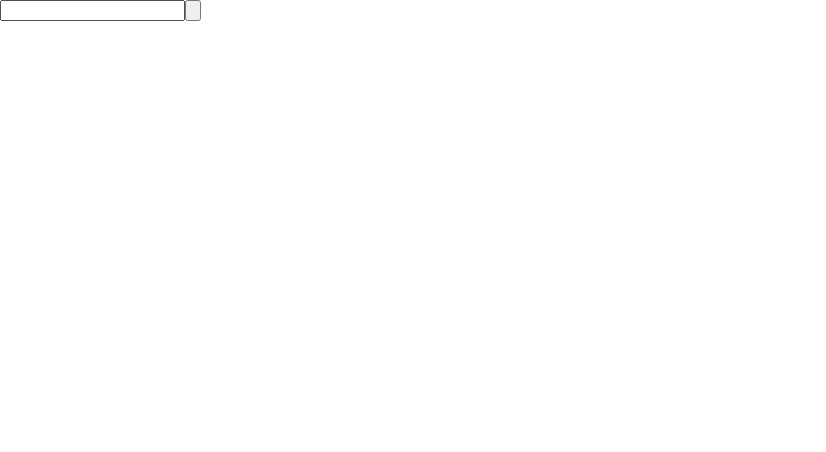
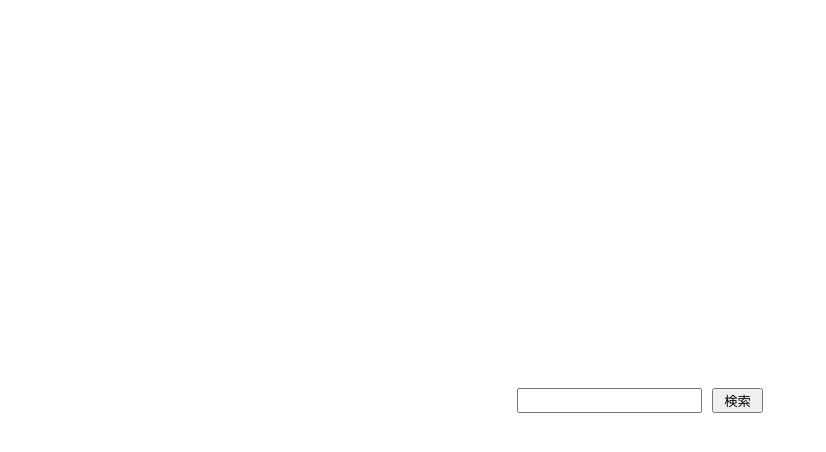
Before and after one commit to kyuki3rain/wordbook-next, a Next.js app: page / in a window 1280 px wide. Shown: the top 452 px of the page, without its empty margins (0-826 px from the left). Built offline with nearby package versions, Linux system fonts and the light colour scheme.

Commit message:
adjust layout

```diff
--- a/next.config.js
+++ b/next.config.js
@@ -1,4 +1,14 @@
-/** @type {import('next').NextConfig} */
-module.exports = {
-  reactStrictMode: true,
-}
+// /next.config.js
+/** @type {import('next/dist/next-server/server/config-shared').NextConfig} */
+
+const withPWA = require("next-pwa");
+const runtimeCaching = require("next-pwa/cache");
+
+const config = {
+  pwa: {
+    dest: "public",
+    runtimeCaching,
+  },
+};
+
+module.exports = withPWA(config);
--- /dev/null
+++ b/pages/_offline.tsx
@@ -0,0 +1,4 @@
+// /pages/_offline.tsx
+import Page from ".";
+
+export default Page;
--- a/pages/index.tsx
+++ b/pages/index.tsx
@@ -1,5 +1,4 @@
 import React, { useState } from 'react';
-import logo from './logo.svg';
 import axios from 'axios';
 import styled from '@emotion/styled';
 import { NextPage } from 'next';
@@ -7,12 +6,26 @@ import { NextPage } from 'next';
 const ColumnContainer = styled.div({
   display: 'flex',
   flexDirection: 'column',
+  justifyContent: 'center',
+  alignContent: 'center'
 });
 
 const RowContainer = styled.div({
   display: 'flex',
   flexDirection: 'row',
+  justifyContent: 'center',
+  alignContent: 'center'
 });
+
+const Body = styled(ColumnContainer)({
+  height: '100vh',
+  width: '100vw'
+})
+
+const Padding = styled.div({
+  padding: 10
+});
+
 
 const Home: NextPage = () => {
   const [values, setValues] = useState({
@@ -32,15 +45,23 @@ const Home: NextPage = () => {
   }
 
   return (
-    <div className="App">
+    <Body className="App">
       <ColumnContainer>
-        <RowContainer>
-          <input type="text" name="word" defaultValue={values.word} onChange={handleInputChange}></input>
-          <button onClick={search}></button>
-        </RowContainer>
+        <Padding>
+          <RowContainer>
+            <input
+              type="text"
+              name="word"
+              defaultValue={values.word}
+              onChange={handleInputChange}
+              style={{marginRight: 10}}
+            ></input>
+            <button onClick={search} style={{paddingLeft: 10, paddingRight: 10}} >検索</button>
+          </RowContainer>
+        </Padding>
         <div>{result}</div>
       </ColumnContainer>
-    </div>
+    </Body>
   );
 }
 
```
Also changed, not shown: next-env.d.ts.
